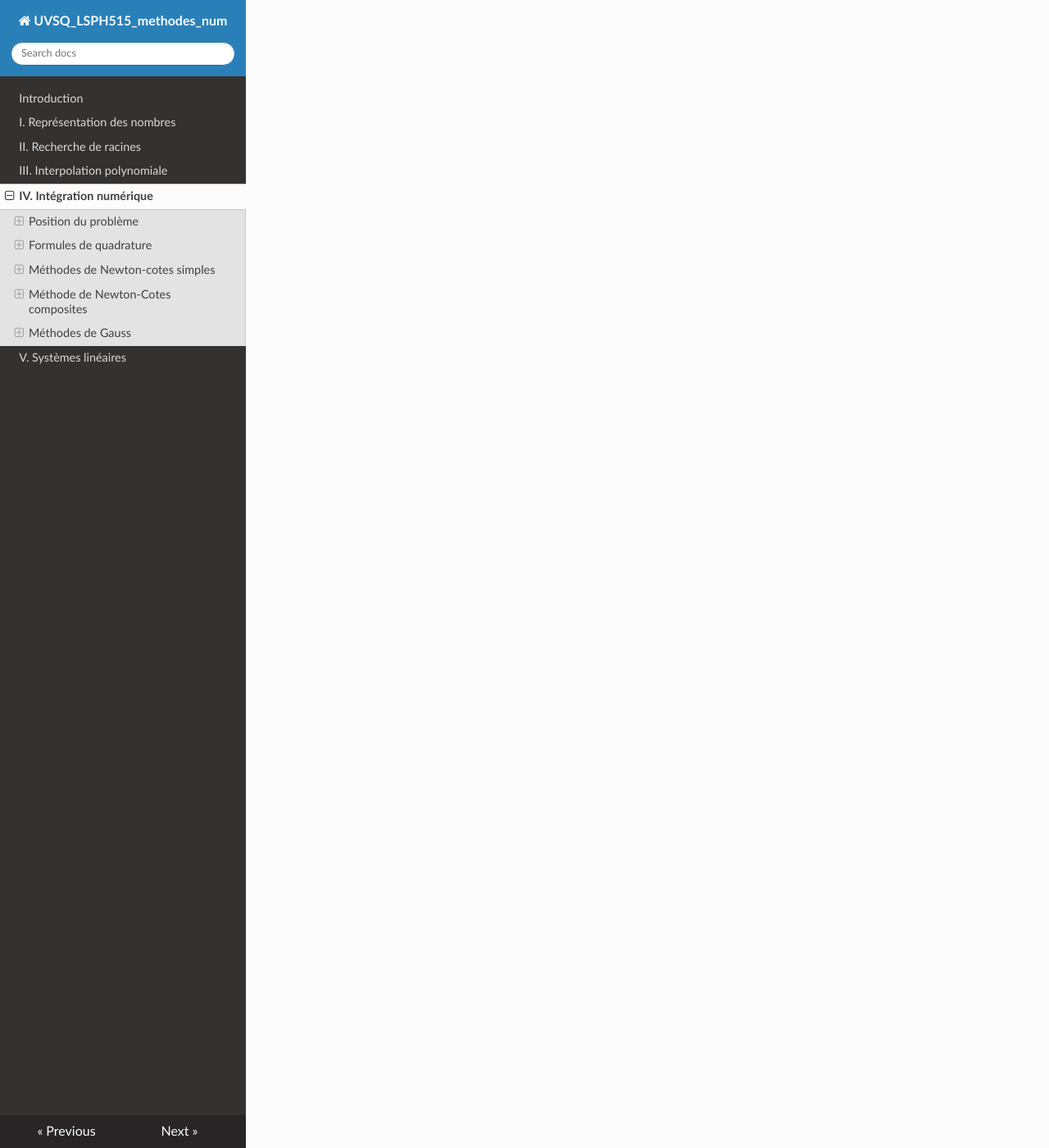
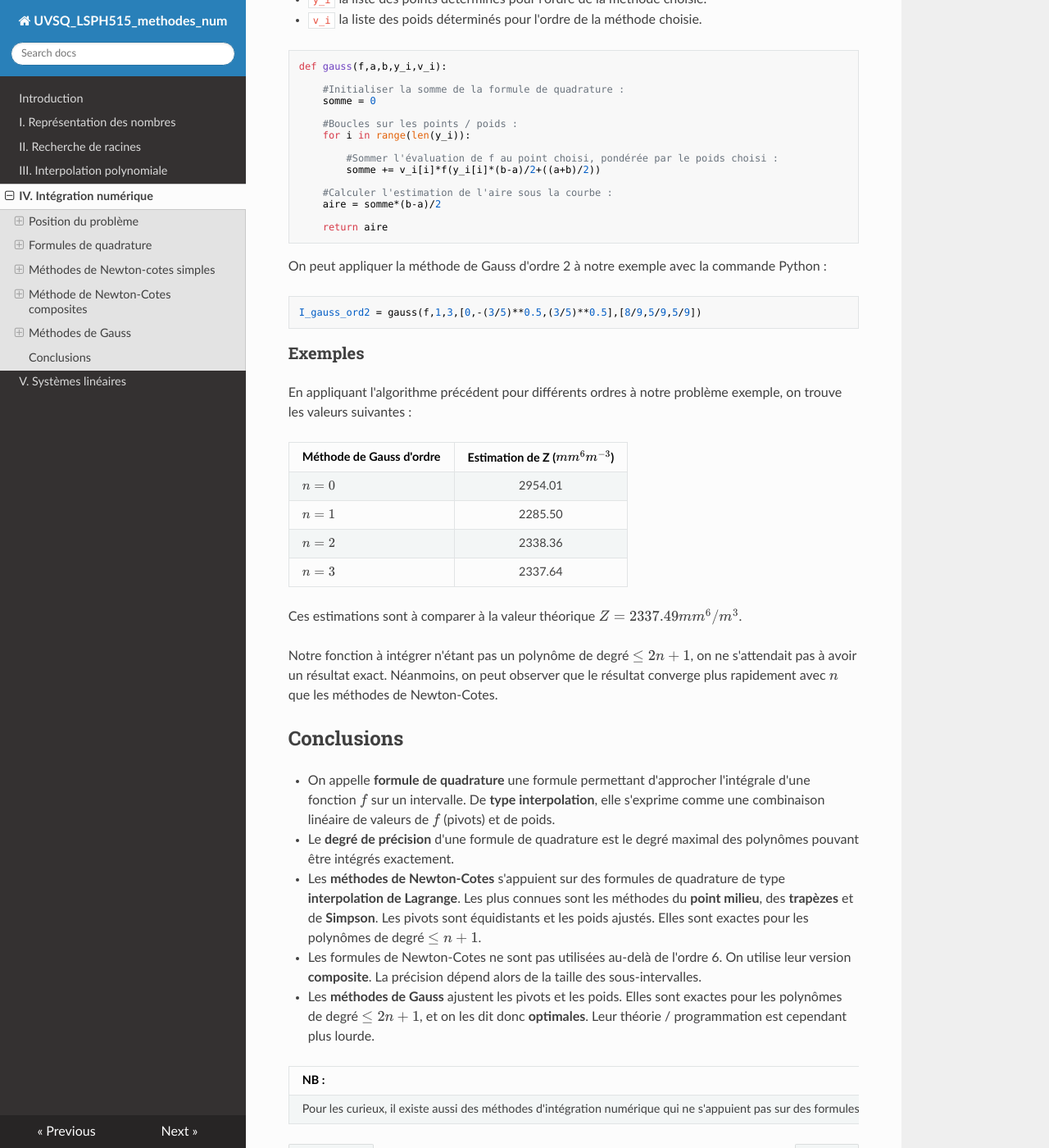
Before and after one commit to NicOudart/UVSQ_LSPH515_methodes_num, an MkDocs documentation site: the page built from docs/Chap4_Integration_numerique.md, in a window 1280 px wide and 1400 px high, scrolled down 25022 px. Shown: the whole window at 82% size. Built offline with MkDocs 1.6.1, drawn with Linux system fonts in a browser that asks for light colours; nearby versions of some CDN libraries; some of the changed text lies outside the part shown.

Commit message:
-Updates and conclusion of Chapter 4. -Adding a script for the Gauss integration method.

```diff
--- a/docs/Chap4_Integration_numerique.md
+++ b/docs/Chap4_Integration_numerique.md
@@ -352,6 +352,9 @@ En appliquant les algorithmes précédents à notre problème exemple, on trouve
 
 Ces estimations sont à comparer à la valeur théorique $Z = 2337.49 mm^6/m^3$.
 
+Notre fonction à intégrer n'étant pas un polynôme de degré $\leq n$, on ne s'attendait pas à avoir un résultat exact.
+On note toutefois que plus le degré de précision augmente, meilleure est l'estimation.
+
 **Exercice :**
 
 Déterminez la formule de Newton-Cotes pour $n=4$ (aussi appellée "méthode de Boole-Villarceau"), et implémentez-là sous la forme d'une fonction Python.
@@ -531,6 +534,12 @@ def methode_composite(f,a,b,methode,M):
     return aire
 ~~~
 
+On peut appliquer la méthode de Simpson composite $M=5$ à notre exemple avec la commande Python :
+
+~~~
+I_simpson_composite = methode_composite(f,1,3,simpson,5)
+~~~
+
 Si cette fonction est élégante, car elle est utilisable pour toutes les méthodes programmées précédemment, il est à noter qu'elle n'est pas optimisée pour la méthode des trapèzes et la méthode de Simpson.
 En effet, avec cette implémentation, on évalue plusieurs fois la fonction aux mêmes points.
 
@@ -700,6 +709,8 @@ En appliquant les algorithmes précédents à notre problème exemple, avec un n
 
 Ces estimations sont à comparer à la valeur théorique $Z = 2337.49 mm^6/m^3$.
 
+On obtiendra comme attendu des estimations plus précise en augmentant le nombre de sous-intervalles $M$.
+
 ### Accélération de Romberg
 
 Concernant les méthodes composites, il reste la question suivante :
@@ -824,13 +835,15 @@ $I_1 = \frac{b-a}{2} (f(\frac{-1}{\sqrt{3}} \frac{b-a}{2} + \frac{a+b}{2})+f(\fr
 
 ### Généralisation (n quelconque)
 
-On peut généraliser les formules trouvées précédemment pour un nombre de points quelconque :
+On peut généraliser les formules trouvées précédemment pour un nombre de points quelconque.
 
-$I_n = \frac{b-a}{2} \displaystyle\sum_{i=1}^{n} w_i f(\frac{b-a}{2} x_i + \frac{a+b}{2})$
+Les points et les poids sont déterminés pour l'intégrale d'un polynôme entre -1 et 1, puis par un changement de variable $x_i = \frac{b-a}{2} y_i + \frac{a+b}{2}$ et $w_i = \frac{b-a}{2} v_i$ on obtient la formule générale suivante :
 
-Voici les points et les poids déterminés pour des ordres de 0 à 3 :
+$I_n = \frac{b-a}{2} \displaystyle\sum_{i=1}^{n} v_i f(\frac{b-a}{2} y_i + \frac{a+b}{2})$
 
-|Ordre $n$|Nombre de points|Points $x_i$                                                                                                                                                                                                      |Poids $w_i$                                                                                                 |
+Voici les points et les poids $y_i$ déterminés pour des ordres de 0 à 3 :
+
+|Ordre $n$|Nombre de points|Points $y_i$                                                                                                                                                                                                      |Poids $v_i$                                                                                                 |
 |:-------:|:--------------:|:----------------------------------------------------------------------------------------------------------------------------------------------------------------------------------------------------------------:|:----------------------------------------------------------------------------------------------------------:|
 |0        |1               |0                                                                                                                                                                                                                 |2                                                                                                           |
 |1        |2               |$-\sqrt{\frac{1}{3}}$ et $\sqrt{\frac{1}{3}}$                                                                                                                                                                     |1 et 1                                                                                                      |
@@ -839,9 +852,50 @@ Voici les points et les poids déterminés pour des ordres de 0 à 3 :
 
 |NB :|
 |:-|
-|Pour les curieux, les points et les poids sont déterminés grâce à ce qu'on appelle les "polynômes de Legendre".|
+|Pour les curieux, les points $y_i$ et les poids $v_i$ sont déterminés grâce à ce qu'on appelle les "polynômes de Legendre".|
+
+Les méthodes de Gauss sont **plus performantes** que les méthodes de Newton-Cotes en termes de précision pour un même temps de calcul : l'erreur **décroit exponentiellement** avec $n$.
+Toutefois, la théorie derrière ces méthodes est **plus difficile**, et leur programmation est plus lourde si l'on doit déterminer les points / poids soi-même.
 
 ### Algorithmes
+
+Voici une fonction Python implémentant la méthode de Gauss pour des points / poids donnés.
+
+Elle prend en entrée :
+
+* `f` la fonction Python à intégrer.
+
+* `a` la borne inférieure de l'intervalle d'intégration.
+
+* `b` la borne supérieure de l'intervalle d'intégration.
+
+* `y_i` la liste des points déterminés pour l'ordre de la méthode choisie.
+
+* `v_i` la liste des poids déterminés pour l'ordre de la méthode choisie.
+
+~~~
+def gauss(f,a,b,y_i,v_i):
+
+    #Initialiser la somme de la formule de quadrature :
+    somme = 0
+
+    #Boucles sur les points / poids :
+    for i in range(len(y_i)):
+
+        #Sommer l'évaluation de f au point choisi, pondérée par le poids choisi :
+        somme += v_i[i]*f(y_i[i]*(b-a)/2+((a+b)/2))
+
+    #Calculer l'estimation de l'aire sous la courbe :
+    aire = somme*(b-a)/2
+
+    return aire
+~~~
+
+On peut appliquer la méthode de Gauss d'ordre 2 à notre exemple avec la commande Python :
+
+~~~
+I_gauss_ord2 = gauss(f,1,3,[0,-(3/5)**0.5,(3/5)**0.5],[8/9,5/9,5/9])
+~~~
 
 ### Exemples
 
@@ -855,3 +909,22 @@ En appliquant l'algorithme précédent pour différents ordres à notre problèm
 |$n=3$                   |2337.64                        |
 
 Ces estimations sont à comparer à la valeur théorique $Z = 2337.49 mm^6/m^3$.
+
+Notre fonction à intégrer n'étant pas un polynôme de degré $\leq 2n+1$, on ne s'attendait pas à avoir un résultat exact.
+Néanmoins, on peut observer que le résultat converge plus rapidement avec $n$ que les méthodes de Newton-Cotes.
+
+## Conclusions
+
+* On appelle **formule de quadrature** une formule permettant d'approcher l'intégrale d'une fonction $f$ sur un intervalle. De **type interpolation**, elle s'exprime comme une combinaison linéaire de valeurs de $f$ (pivots) et de poids.
+
+* Le **degré de précision** d'une formule de quadrature est le degré maximal des polynômes pouvant être intégrés exactement.
+
+* Les **méthodes de Newton-Cotes** s'appuient sur des formules de quadrature de type **interpolation de Lagrange**. Les plus connues sont les méthodes du **point milieu**, des **trapèzes** et de **Simpson**. Les pivots sont équidistants et les poids ajustés. Elles sont exactes pour les polynômes de degré $\leq n+1$.
+
+* Les formules de Newton-Cotes ne sont pas utilisées au-delà de l'ordre 6. On utilise leur version **composite**. La précision dépend alors de la taille des sous-intervalles.
+
+* Les **méthodes de Gauss** ajustent les pivots et les poids. Elles sont exactes pour les polynômes de degré $\leq 2n+1$, et on les dit donc **optimales**. Leur théorie / programmation est cependant plus lourde.
+
+|NB :|
+|:-|
+|Pour les curieux, il existe aussi des méthodes d'intégration numérique qui ne s'appuient pas sur des formules de quadrature. Par exemple, la méthode de Monte-Carlo.|
```
Also changed, not shown: 1 other file.
